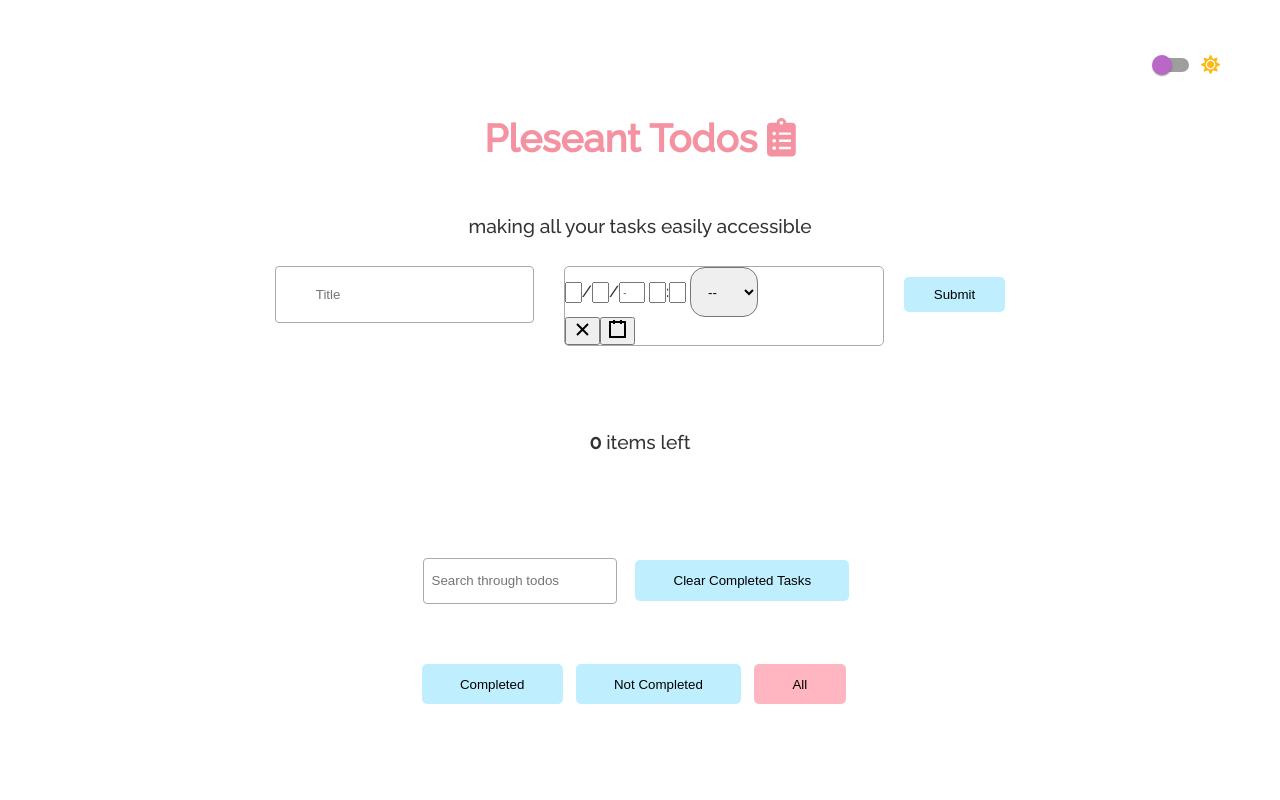
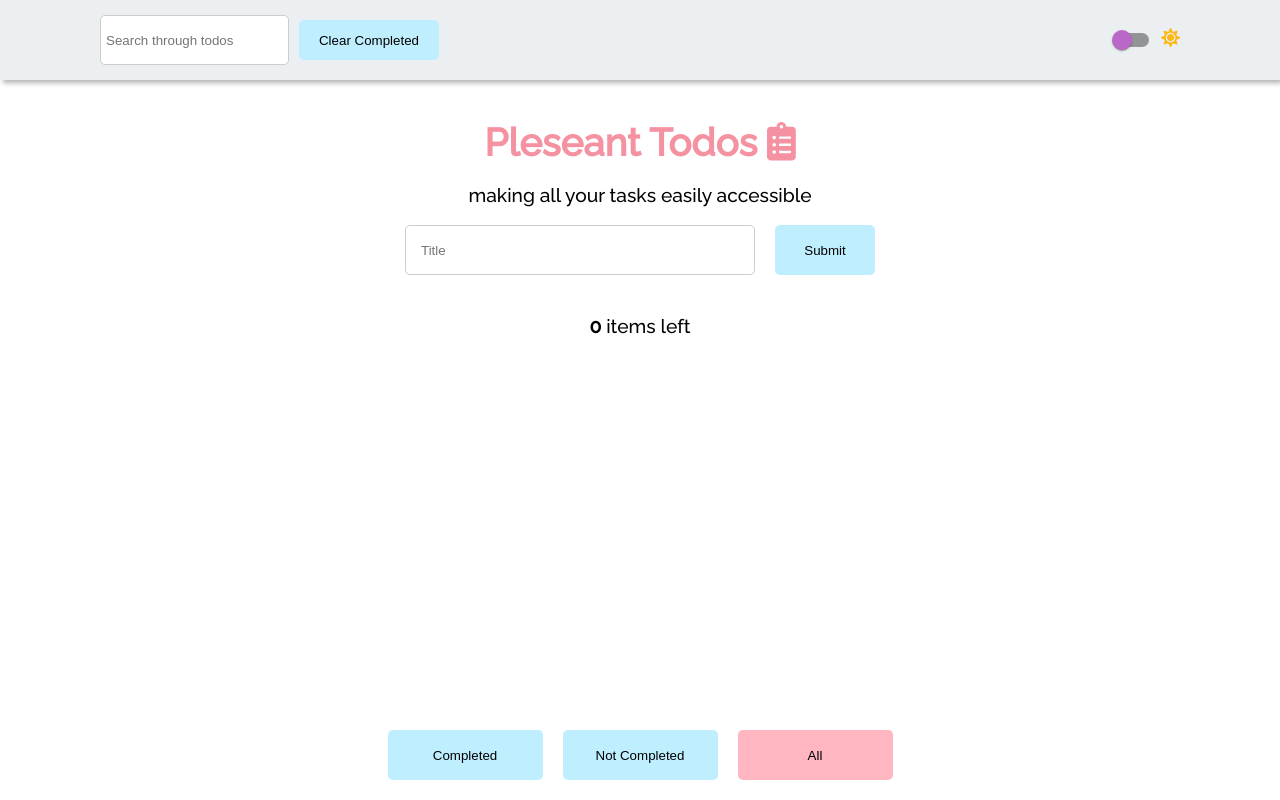
Before and after one commit to marwhyte/pleasantTodos, a React (Create React App) app in the folder pleasanttodos/: page / in a window 1280 px wide. Built offline with nearby package versions, Linux system fonts and the light colour scheme.

Commit message:
complete makeover

```diff
--- a/pleasanttodos/package.json
+++ b/pleasanttodos/package.json
@@ -13,12 +13,12 @@
     "@types/node": "^12.0.0",
     "@types/react": "^16.9.0",
     "@types/react-dom": "^16.9.0",
+    "@types/react-onclickoutside": "^6.7.3",
     "node-sass": "^4.14.1",
     "react": "^16.13.1",
-    "react-compound-timer": "^1.2.0",
-    "react-datetime-picker": "^3.0.2",
     "react-dom": "^16.13.1",
     "react-hook-form": "^5.6.3",
+    "react-onclickoutside": "^6.9.0",
     "react-redux": "^7.2.0",
     "react-scripts": "3.4.1",
     "redux": "^4.0.5",
--- a/pleasanttodos/src/App.scss
+++ b/pleasanttodos/src/App.scss
@@ -1,53 +1,67 @@
 @import url("https://fonts.googleapis.com/css2?family=Raleway:wght@500&display=swap");
 
-body {
-  padding: 0;
-  margin: 0;
-  width: 100%;
-  position: absolute;
-  min-height: 100vh;
+$primaryLight: #bfefff;
+$selectedTitleLight: #f592a1;
+$primaryDark: #f4ae95;
+$darkestDark: #1e1e1e;
+$secondDarkestDark: #2c2c2c;
+$greyPrimary: #eceff1;
+$primaryBorderColor: #ccc;
+*,
+*::before,
+*::after {
+  box-sizing: border-box;
 }
-html {
-  padding: 0;
-  margin: 0;
-  width: 100%;
-  min-height: 100vh;
-  position: absolute;
+.App {
+  font-size: 1.2rem;
 }
-
-.light-mode {
-  background-color: #fff;
-  color: #333;
-  font-size: 1.2rem;
-  width: 100%;
-  min-height: 100vh;
-}
-
 .dark-mode {
-  background-color: #121212 !important;
+  background-color: $darkestDark !important;
   color: #999;
-  font-size: 1.2rem;
-  width: 100%;
-  min-height: 100vh;
   .toggle {
-    background-color: rgb(34, 34, 34) !important;
+    background-color: $secondDarkestDark !important;
   }
   .wholetodo {
-    background-color: #121212 !important;
+    background-color: $darkestDark !important;
   }
   .trash {
-    color: #84c9fb !important;
+    color: $primaryDark !important;
   }
   .trash:hover {
     color: #369de7 !important;
   }
   .todo {
-    background-color: #272727 !important;
-    color: #84c9fb;
+    background-color: $primaryDark !important;
+    color: #272727 !important;
+
+    .editTask {
+      background-color: $primaryDark !important;
+      border: 1px solid $primaryDark;
+      color: black !important;
+    }
+    .editTask:hover {
+      background-color: #f19a7a !important;
+    }
+    .editTask:focus {
+      background-color: #f19a7a !important;
+      border: 1px solid #0276f1 !important;
+    }
   }
   .todoCompleted {
-    background-color: #84c9fb !important;
-    color: #272727 !important;
+    background-color: #272727 !important;
+    color: $primaryDark;
+    .editTask {
+      background-color: #272727 !important;
+      border: #272727 !important;
+      color: #999 !important;
+    }
+    .editTask:hover {
+      background-color: #444444 !important;
+    }
+    .editTask:focus {
+      background-color: #444444 !important;
+      border: 1px solid #0276f1 !important;
+    }
   }
   .topButton:hover {
     background-color: #35a4f3 !important;
@@ -55,123 +69,86 @@ html {
   .bottomButton:hover {
     background-color: #35a4f3 !important;
   }
-  .input {
+  .bottomInput {
     background-color: #272727 !important;
-    color: #84c9fb;
+    color: $primaryDark;
     border: 1px solid rgb(51, 51, 51) !important;
   }
-  .input::placeholder {
-    color: #84c9fb;
+  .bottomInput::placeholder {
+    color: $primaryDark;
   }
-  .topInupt {
+  .topInput {
     background-color: #272727 !important;
-    color: #84c9fb;
+    color: $primaryDark;
     border: 1px solid rgb(51, 51, 51) !important;
   }
-  .topInuptred {
-    background-color: #272727 !important;
-    color: #84c9fb;
-    border: 1px solid red !important;
+  .topInput::placeholder {
+    color: $primaryDark;
   }
-  .dateandtime {
-    background-color: #272727 !important;
-    color: #84c9fb;
+  .clearButton {
+    background-color: $primaryDark;
   }
-  .react-datetime-picker__wrapper {
-    background-color: #272727 !important;
-    color: #84c9fb;
-    border: 1px solid rgb(51, 51, 51) !important;
+  .clearButton:hover {
+    background-color: #35a4f3 !important;
   }
-  .react-datetime-picker__inputGroup__input {
-    background-color: #272727 !important;
-    color: #84c9fb;
-  }
-  .react-datetime-picker__clear-button__icon {
-    color: #84c9fb;
-    stroke: #84c9fb;
-  }
-  .react-datetime-picker__calendar-button__icon {
-    color: #84c9fb;
-    stroke: #84c9fb;
-  }
-  .topInupt::placeholder {
-    color: #84c9fb;
-  }
+
   .topButton {
-    background-color: #84c9fb !important;
-    white-space: nowrap !important;
+    background-color: $primaryDark !important;
   }
   .bottomButton {
-    background-color: #84c9fb;
-    white-space: nowrap;
+    background-color: $primaryDark;
+  }
+  .clearButton {
+    background-color: $primaryDark;
   }
   h1 {
-    color: #84c9fb;
+    color: $primaryDark;
   }
 }
-.errorrequired {
-  margin-right: 480px;
-  margin-top: 5px;
-  margin-bottom: 2%;
-  color: red;
+h1 {
+  color: $selectedTitleLight;
+  margin: 0;
+  margin-top: 120px;
 }
-h1 {
-  color: #f592a1;
-}
-.MuiSwitch-colorSecondary {
-  background-color: green;
-  color: green;
+.spacing {
+  display: flex;
+  justify-content: space-between;
+  align-items: center;
 }
 .wholetodo {
   display: flex;
   flex-direction: column;
   justify-content: space-between;
   align-items: center;
+  font-family: "Raleway", sans-serif;
   width: 100%;
-  min-height: 80vh;
-  position: absolute;
-
-  font-family: "Raleway", sans-serif;
-  .input {
-    padding: 8% 4%;
-    border-radius: 4px;
-    border: 1px solid rgb(170, 170, 170);
-  }
-  .topInupt {
-    padding: 2% 4%;
-    border-radius: 4px;
-    border: 1px solid rgb(170, 170, 170);
-    margin-right: 3%;
-  }
-  .topInuptred {
-    padding: 2% 4%;
-    border-radius: 4px;
-    border: 1px solid rgb(170, 170, 170);
-    margin-right: 3%;
-    border-color: red;
-  }
-  .form {
-    width: 1000px;
-  }
-  select {
-    border-radius: 15px;
-    padding: 0% 4%;
-    height: 50px;
-  }
+  min-height: 100vh;
 }
-
 .todo {
   display: flex;
   justify-content: space-between;
   align-items: center;
   border: 1px solid rgb(170, 170, 170);
   border-radius: 4px;
-  background-color: #bfefff;
-  cursor: pointer;
-  width: 780px;
-  padding-left: 30px;
-  padding-right: 3%;
+  background-color: $greyPrimary;
+  width: 450px;
+  min-height: 75px;
   margin-bottom: 10px;
+  .editTask {
+    background-color: $greyPrimary;
+    border: none;
+    font-size: 1rem;
+    border: 1px solid $greyPrimary;
+    padding: 10px 4px;
+    width: 400px;
+  }
+  .editTask:hover {
+    background-color: #d2e1fa;
+  }
+  .editTask:focus {
+    background-color: #ccddfc;
+    border: 1px solid #0276f1;
+  }
 }
 .todoCompleted {
   display: flex;
@@ -179,13 +156,26 @@ h1 {
   align-items: center;
   border: 1px solid rgb(170, 170, 170);
   border-radius: 4px;
-  background-color: #dcdcdc;
+  background-color: #ccc;
   text-decoration: line-through;
-  cursor: pointer;
-  width: 780px;
-  padding-left: 30px;
-  padding-right: 3%;
+  width: 450px;
+  min-height: 75px;
   margin-bottom: 10px;
+  .editTask {
+    background-color: #ccc;
+    border: none;
+    font-size: 1rem;
+    border: 1px solid #ccc;
+    padding: 10px 4px;
+    width: 400px;
+  }
+  .editTask:hover {
+    background-color: #d2e1fa;
+  }
+  .editTask:focus {
+    background-color: #ccddfc;
+    border: 1px solid #0276f1;
+  }
 }
 .trashIcon {
   padding-left: 10px;
@@ -193,7 +183,8 @@ h1 {
 }
 
 .oneLiner {
-  white-space: nowrap;
+  word-wrap: break-word;
+  width: 430px;
 }
 .withDaTrash {
   width: 100%;
@@ -201,27 +192,26 @@ h1 {
   justify-content: center;
   align-items: center;
 }
-.dateandtime {
-  height: 57px;
-  width: 320px;
-  font-size: 1rem;
-}
 
 .searchTodos {
-  display: flex;
-  justify-content: center;
-  align-items: center;
   height: 57px;
 }
-.react-datetime-picker__wrapper {
-  border-radius: 5px;
-  border: 1px solid rgb(170, 170, 170);
+.allTodos {
+  width: 100%;
+  display: flex;
+  flex-direction: column;
+  justify-content: flex-start;
+  align-items: center;
+  min-height: 75px;
 }
-.spacingtimer {
-  white-space: nowrap;
-  text-overflow: ellipsis;
+.topOfTodos {
+  width: 100%;
+  display: flex;
+  min-height: 250px;
+  flex-direction: column;
+  align-items: center;
+  justify-content: space-evenly;
 }
-
 .trash {
   color: black;
   cursor: pointer;
@@ -229,13 +219,27 @@ h1 {
 .trash:hover {
   color: red;
 }
+.clearButton {
+  border: none;
+  padding: 5px;
+  width: 140px;
+  height: 40px;
+  background-color: $primaryLight;
+  border-radius: 5px;
+  cursor: pointer;
+  margin-left: 10px;
+  margin-top: 15px;
+}
 .bottomButton {
   border: none;
-  padding: 1% 3%;
-  background-color: #bfefff;
+  padding: 10px;
+  width: 155px;
+  height: 50px;
+  background-color: $primaryLight;
   border-radius: 5px;
   cursor: pointer;
-  margin-right: 1%;
+  margin-right: 10px;
+  margin-left: 10px;
 }
 .bottomButton:hover {
   background-color: #87d8f3;
@@ -243,182 +247,104 @@ h1 {
 }
 .bottomButtonComplete {
   border: none;
-  padding: 1% 3%;
+  padding: 10px;
+  width: 155px;
+  height: 50px;
   background-color: #ffb6c1;
   border-radius: 5px;
   cursor: pointer;
-  margin-right: 1%;
+  margin-right: 10px;
+  margin-left: 10px;
+}
+.formAndClear {
+  display: flex;
+  justify-content: flex-start;
+  align-items: center;
+  width: 200px;
+  height: 60px;
+}
+.topInput {
+  padding: 15px;
+  width: 350px;
+  height: 50px;
+  border: 1px solid $primaryBorderColor;
+  border-radius: 5px;
+}
+.bottomInput {
+  padding: 5px;
+  width: 290px;
+  height: 50px;
+  border: 1px solid $primaryBorderColor;
+  border-radius: 5px;
 }
 .bottomButtonComplete:hover {
-  background-color: #f592a1;
+  background-color: $selectedTitleLight;
 }
 .toolbar {
   display: flex;
   justify-content: center;
   align-items: center;
   width: 100%;
-  margin-bottom: 2%;
+  height: 50px;
+  margin-bottom: 15px;
 }
 .buttonFlexing {
   display: flex;
   align-items: center;
   justify-content: center;
   width: 100%;
-  margin-bottom: 2%;
+  margin-bottom: 20px;
 }
 .toggle {
-  height: 50px;
+  width: 100%;
+  height: 80px;
   display: flex;
-  justify-content: flex-end;
+  justify-content: space-between;
   align-items: center;
-  padding-right: 60px;
-  padding-top: 40px;
+  padding-right: 100px;
+  padding-left: 100px;
+  background-color: $greyPrimary;
+  position: fixed;
+  z-index: 3;
+  -webkit-box-shadow: 3px 3px 5px 0px rgba(0, 0, 0, 0.3);
+  -moz-box-shadow: 3px 3px 5px 0px rgba(0, 0, 0, 0.3);
+  box-shadow: 3px 3px 5px 0px rgba(0, 0, 0, 0.3);
 }
 .topButton {
-  border: none !important;
-  padding: 1% 3% !important;
-  background-color: #bfefff !important;
-  border-radius: 5px !important;
-  cursor: pointer !important;
-  margin-left: 2% !important;
+  border: none;
+  padding: 10px;
+  width: 100px;
+  height: 50px;
+  background-color: $primaryLight;
+  border-radius: 5px;
+  cursor: pointer;
+  margin-left: 20px;
 }
 .topButton:hover {
-  background-color: #c0ffb3 !important;
-  color: #333 !important;
+  background-color: #c0ffb3;
+  color: #333;
+}
+.inputAndError {
+  display: flex;
+  flex-direction: column;
+  justify-content: flex-start;
 }
 .formatForm {
   display: flex;
   width: 100%;
   justify-content: center;
-  align-items: center;
+  align-items: flex-start;
+  height: 90px;
 }
-.bottomInput {
-  padding: 4% 6%;
+.redtext {
+  color: rgb(255, 73, 73);
 }
 
+.todo-count {
+  margin: 0;
+}
 .topFormatting {
   margin: 0 auto;
   width: 100%;
   text-align: center;
-  p {
-    margin: 0;
-  }
 }
-@media (max-width: 1012px) {
-  .dark-mode {
-    width: 100% !important;
-  }
-}
-@media (max-width: 950px) {
-  .todo {
-    flex-direction: column;
-    justify-content: center;
-    text-align: center;
-    padding: 0;
-    padding-bottom: 2%;
-    width: 600px;
-    margin-left: 3%;
-  }
-  .todoCompleted {
-    flex-direction: column;
-    justify-content: center;
-    text-align: center;
-    padding: 0;
-    padding-bottom: 2%;
-    width: 600px;
-    margin-left: 3%;
-  }
-  .spacingtimer {
-    margin: 0;
-  }
-  .toggle {
-    padding-right: 10px;
-  }
-}
-
-@media (max-width: 900px) {
-  .bottomButton {
-    padding: 3% 5%;
-    white-space: nowrap;
-  }
-  .bottomButtonComplete {
-    padding: 3% 5%;
-  }
-  .topButton {
-    padding: 2% 4% !important;
-    white-space: nowrap !important;
-  }
-}
-
-@media (max-width: 750px) {
-  .light-mode {
-    font-size: 1rem !important;
-  }
-  .dark-mode {
-    font-size: 1rem !important;
-  }
-  .form {
-    width: 100% !important;
-  }
-  .formatForm {
-    flex-direction: column;
-    align-items: center;
-    justify-content: center;
-  }
-  .errorrequired {
-    width: 100%;
-    text-align: center;
-    margin-left: 90%;
-  }
-  .dateandtime {
-    margin: 3% 0;
-    width: 85%;
-  }
-  .topInupt {
-    width: 80%;
-    margin-left: 3%;
-  }
-  .topInuptred {
-    width: 80%;
-    margin-left: 3%;
-  }
-  .react-datetime-picker__wrapper {
-    padding-left: 0px;
-  }
-  .todo {
-    width: 85%;
-  }
-  .todoCompleted {
-    width: 85%;
-  }
-}
-@media (max-width: 550px) {
-  .dateandtime {
-    display: none;
-  }
-}
-@media (max-width: 425px) {
-  .light-mode {
-    font-size: 0.7rem !important;
-  }
-  .dark-mode {
-    font-size: 0.7rem !important;
-  }
-  .toggle {
-    font-size: 1rem;
-  }
-
-  .topInupt {
-    width: 70%;
-    margin-left: 3%;
-  }
-  .topInuptred {
-    width: 70%;
-    margin-left: 3%;
-  }
-}
-@media (max-width: 372px) {
-  .input {
-    display: none;
-  }
-}
--- a/pleasanttodos/src/App.tsx
+++ b/pleasanttodos/src/App.tsx
@@ -9,6 +9,11 @@ import { FontAwesomeIcon } from "@fortawesome/react-fontawesome";
 import { faMoon } from "@fortawesome/free-solid-svg-icons";
 import { faSun } from "@fortawesome/free-solid-svg-icons";
 
+interface task {
+  title: string;
+  isCompleted: boolean;
+  id: number;
+}
 const PurpleSwitch = withStyles({
   switchBase: {
     color: purple[300],
@@ -26,6 +31,10 @@ const PurpleSwitch = withStyles({
 
 function App() {
   const [darkMode, setDarkMode] = useState(getMode());
+  const [query, setQuery] = useState("");
+  const [todos, setTodos] = React.useState([
+    { title: "", isCompleted: false, id: 0 },
+  ]);
   function getMode() {
     var isReturningUser: boolean | string;
     var savedMode: boolean;
@@ -48,6 +57,21 @@ function App() {
       return false;
     }
   }
+  const searching = (event: React.ChangeEvent<HTMLInputElement>) => {
+    setQuery(event.target.value);
+  };
+
+  const deletedAllCompleted = () => {
+    var deleteCompletedTasks: task[] = JSON.parse(
+      localStorage.getItem("todos") || ""
+    );
+    var returnedArray = deleteCompletedTasks.filter(
+      (item) => item.isCompleted === false
+    );
+    setTodos(returnedArray);
+    const stringedReturn = JSON.stringify(returnedArray);
+    localStorage.setItem("todos", stringedReturn);
+  };
 
   useEffect(() => {
     localStorage.setItem("darkMode", JSON.stringify(darkMode));
@@ -59,8 +83,27 @@ function App() {
     return window.matchMedia("prefers-color-scheme: dark").matches;
   }
   return (
+    <div className="App">
       <div className={darkMode ? "dark-mode" : "light-mode"}>
         <div className="toggle">
+          <div className="formAndClear">
+            <input
+              type="text"
+              className="bottomInput"
+              placeholder="Search through todos"
+              name="search"
+              onChange={searching}
+            />
+            <div className="toolbar">
+              <button
+                className="clearButton"
+                onClick={() => deletedAllCompleted()}
+              >
+                Clear Completed
+              </button>
+            </div>
+          </div>
+          <div>
             <PurpleSwitch
               onChange={() => setDarkMode((prevMode: boolean) => !prevMode)}
               name="checkedA"
@@ -72,8 +115,10 @@ function App() {
               <FontAwesomeIcon color="#FDB813" icon={faSun} />
             )}
           </div>
+        </div>
 
-      <Todos />
+        <Todos query={query} todos={todos} />
+      </div>
     </div>
   );
 }
--- a/pleasanttodos/src/compontents/Todos.tsx
+++ b/pleasanttodos/src/compontents/Todos.tsx
@@ -2,26 +2,23 @@ import * as React from "react";
 import Todo from "./Todo";
 import { useForm } from "react-hook-form";
 // @ts-ignore
-import DateTimePicker from "react-datetime-picker";
 import { FontAwesomeIcon } from "@fortawesome/react-fontawesome";
 import { faClipboardList } from "@fortawesome/free-solid-svg-icons";
 
-interface Props {}
-
 interface task {
   title: string;
-  startDate: string;
-  endDate: string;
   isCompleted: boolean;
   id: number;
 }
+interface Props {
+  query: string;
+  todos: task[];
+}
 interface formInput {
   title: string;
-  endDate: string;
 }
 type Inputs = {
   title: string;
-  endDate: string;
 };
 
 const tasksToDisplay = (todos: task[], filter: string, query: string) => {
@@ -42,20 +39,15 @@ const tasksToDisplay = (todos: task[], filter: string, query: string) => {
 };
 
 const Todos: React.FC<Props> = (props: Props) => {
-  const { register, handleSubmit, errors } = useForm<Inputs>();
-  const [query, setQuery] = React.useState("");
+  const { register, handleSubmit, errors, reset } = useForm<Inputs>();
   const [filterToDos, setFilterToDos] = React.useState([
-    { title: "", startDate: "", endDate: "", isCompleted: false, id: 0 },
+    { title: "", isCompleted: false, id: 0 },
   ]);
   const [whichFilter, setWhichFilter] = React.useState("all");
   const [todos, setTodos] = React.useState([
-    { title: "", startDate: "", endDate: "", isCompleted: false, id: 0 },
+    { title: "", isCompleted: false, id: 0 },
   ]);
   const [count, setCount] = React.useState(0);
-  const [dateTime, setDateTime] = React.useState("");
-  const [maxDate] = React.useState(
-    new Date(new Date().setFullYear(new Date().getFullYear() + 2))
-  );
 
   React.useEffect(() => {
     var todos;
@@ -69,13 +61,12 @@ const Todos: React.FC<Props> = (props: Props) => {
     if (todos !== null) {
       setTodos(notStringTodos);
     }
-  }, []);
+  }, [props.todos]);
+
   React.useEffect(() => {
-    setFilterToDos(tasksToDisplay(todos, whichFilter, query));
-  }, [todos, whichFilter, query]);
-  const searching = (event: React.ChangeEvent<HTMLInputElement>) => {
-    setQuery(event.target.value);
-  };
+    setFilterToDos(tasksToDisplay(todos, whichFilter, props.query));
+  }, [todos, whichFilter, props.query]);
+
   React.useEffect(() => {
     const notCompletedTodos = todos.filter(
       (todo) => todo.isCompleted === false
@@ -87,12 +78,15 @@ const Todos: React.FC<Props> = (props: Props) => {
   const completed = () => {
     setWhichFilter("completed");
   };
+
   const notCompleted = () => {
     setWhichFilter("notCompleted");
   };
+
   const all = () => {
     setWhichFilter("all");
   };
+
   const addTask = (task: task) => {
     var addATodo: task[] = JSON.parse(localStorage.getItem("todos") || "");
     addATodo.push(task);
@@ -102,6 +96,7 @@ const Todos: React.FC<Props> = (props: Props) => {
     var stringedTasks = JSON.stringify(addATodo);
     localStorage.setItem("todos", stringedTasks);
   };
+
   const markTaskComplete = (task: task) => {
     var markTodoCompleted: task[] = JSON.parse(
       localStorage.getItem("todos") || ""
@@ -116,6 +111,7 @@ const Todos: React.FC<Props> = (props: Props) => {
     const newTodos = JSON.stringify(markTodoCompleted);
     localStorage.setItem("todos", newTodos);
   };
+
   const deleteTask = (task: task) => {
     var deleteTask: task[] = JSON.parse(localStorage.getItem("todos") || "");
     var returnedArray = deleteTask.filter((item) => item.id !== task.id);
@@ -123,87 +119,67 @@ const Todos: React.FC<Props> = (props: Props) => {
     const stringedReturn = JSON.stringify(returnedArray);
     localStorage.setItem("todos", stringedReturn);
   };
+
+  const editATask = (newTitle: string, taskId: number) => {
+    var updatedTitle: task[] = JSON.parse(localStorage.getItem("todos") || "");
+    var returnedArray = updatedTitle.map((task) => {
+      if (task.id === taskId) {
+        task.title = newTitle;
+        return task;
+      } else {
+        return task;
+      }
+    });
+    setTodos(returnedArray);
+    const stringedReturn = JSON.stringify(returnedArray);
+    localStorage.setItem("todos", stringedReturn);
+  };
+
   const onSubmit = (data: formInput) => {
-    var date = new Date();
-    var dateStr =
-      date.getFullYear() +
-      "-" +
-      ("00" + (date.getMonth() + 1)).slice(-2) +
-      "-" +
-      ("00" + date.getDate()).slice(-2) +
-      " " +
-      ("00" + date.getHours()).slice(-2) +
-      ":" +
-      ("00" + date.getMinutes()).slice(-2) +
-      ":" +
-      ("00" + date.getSeconds()).slice(-2);
+    var nextID;
     const lastElement = todos.length;
-    console.log(dateTime);
-    const endDate = JSON.stringify(dateTime);
-    const endDate1 = endDate.replace("T", " ");
-    const endDate2 = endDate1.replace("Z", "");
-    var nextID;
     lastElement === 0 ? (nextID = 1) : (nextID = todos[lastElement - 1].id + 1);
 
     const newTask: task = {
       title: data.title,
-      startDate: dateStr,
-      endDate: endDate2,
       isCompleted: false,
       id: nextID,
     };
     console.log(newTask);
     addTask(newTask);
   };
-  const deletedAllCompleted = () => {
-    var deleteCompletedTasks: task[] = JSON.parse(
-      localStorage.getItem("todos") || ""
-    );
-    var returnedArray = deleteCompletedTasks.filter(
-      (item) => item.isCompleted === false
-    );
-    setTodos(returnedArray);
-    const stringedReturn = JSON.stringify(returnedArray);
-    localStorage.setItem("todos", stringedReturn);
-  };
 
   return (
     <div className="wholetodo">
+      <div className="topOfTodos">
         <h1>
           Pleseant Todos <FontAwesomeIcon icon={faClipboardList} />
         </h1>
         <div className="topFormatting">
           <p>making all your tasks easily accessible </p>
         </div>
-
+        <div>
           <form className="form" onSubmit={handleSubmit(onSubmit)}>
             <div className="formatForm">
+              <div className="inputAndError">
                 <input
                   type="text"
                   placeholder="Title"
                   name="title"
-            className={errors.title ? "topInuptred" : "topInupt"}
+                  className="topInput"
                   ref={register({
                     required: "Required",
-              pattern: {
-                value: /^.{1,30}$/i,
-                message: "Task Name must be 1-30 characters long!",
-              },
                   })}
                 />
-
-          <DateTimePicker
-            onChange={(date: string) => setDateTime(date)}
-            value={dateTime}
-            maxDate={maxDate}
-            className="dateandtime"
-          />
+                <div className="redtext">
+                  {errors.title && errors.title.message}
+                </div>
+              </div>
               <input type="submit" className="topButton" placeholder="Submit" />
             </div>
           </form>
-      <div className="errorrequired">
-        {errors.title && errors.title.message}
         </div>
+        <div className="allTodos">
           {filterToDos &&
             filterToDos.map((task) => {
               return (
@@ -212,34 +188,16 @@ const Todos: React.FC<Props> = (props: Props) => {
                   key={task.id}
                   markComplete={markTaskComplete}
                   deleteTask={deleteTask}
+                  editTask={editATask}
                 />
               );
             })}
-
           <p className="todo-count">
             <strong>{count}</strong> {count === 1 ? "item" : "items"} left
           </p>
-      <br></br>
-      {/* <button onClick={deleteTasks} className="bottomButton">
-        Clear completed
-      </button> */}
-      <div className="toolbar">
-        <form className="searchTodos">
-          <input
-            type="text"
-            className="input"
-            placeholder="Search through todos"
-            name="search"
-            onChange={searching}
-          />
+        </div>
+      </div>
 
-          {/* <button onClick={}>completed</button>
-        <button onClick={}>not completed</button> */}
-        </form>
-        <button className="topButton" onClick={() => deletedAllCompleted()}>
-          Clear Completed Tasks
-        </button>
-      </div>
       <div className="buttonFlexing">
         <button
           className={
```
Also changed, not shown: pleasanttodos/src/compontents/Todo.tsx (+18 -38 lines), 1 other file (tests, documents, lock files or other folders). Lines whose indentation alone changed are shown as unchanged.
